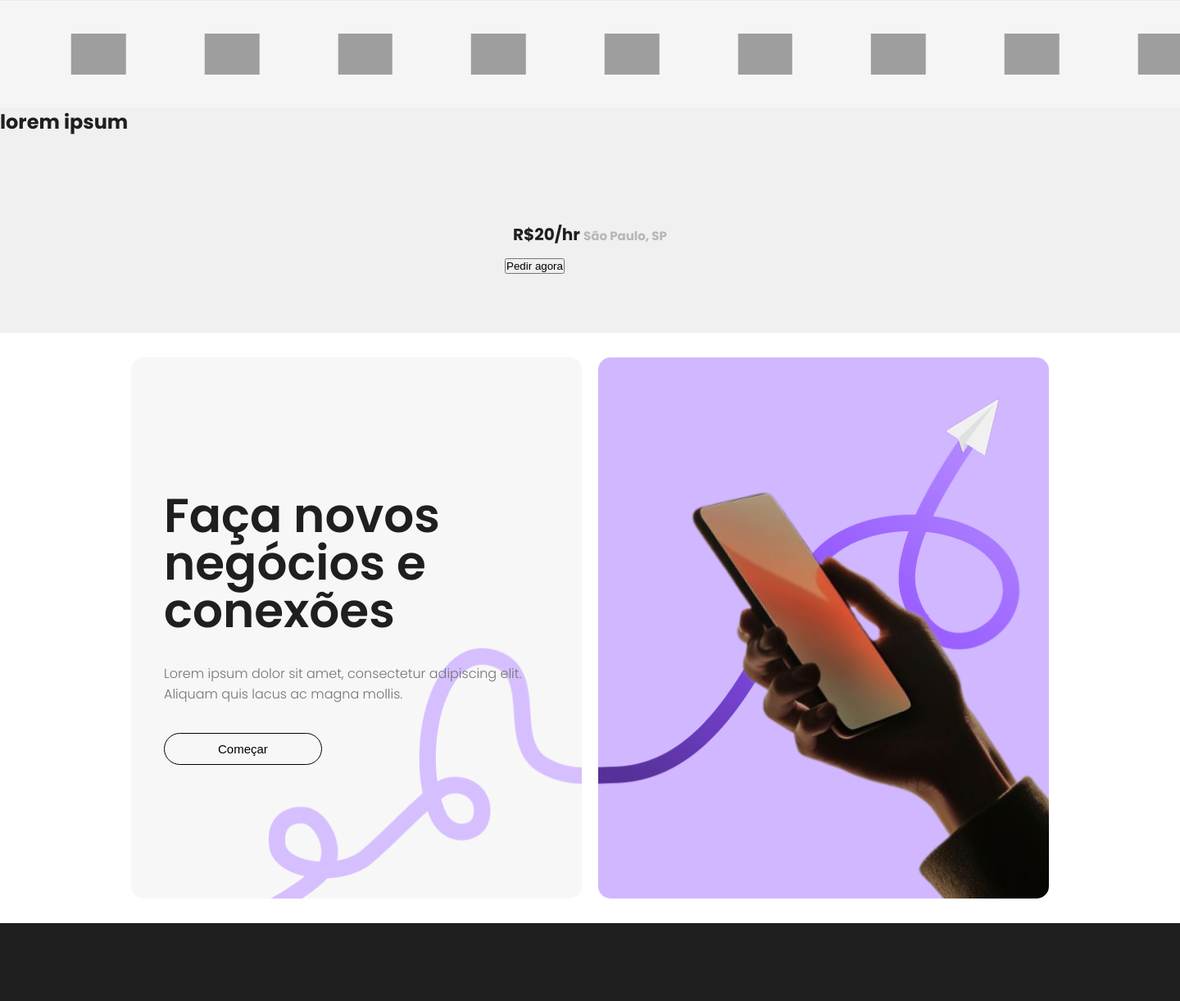
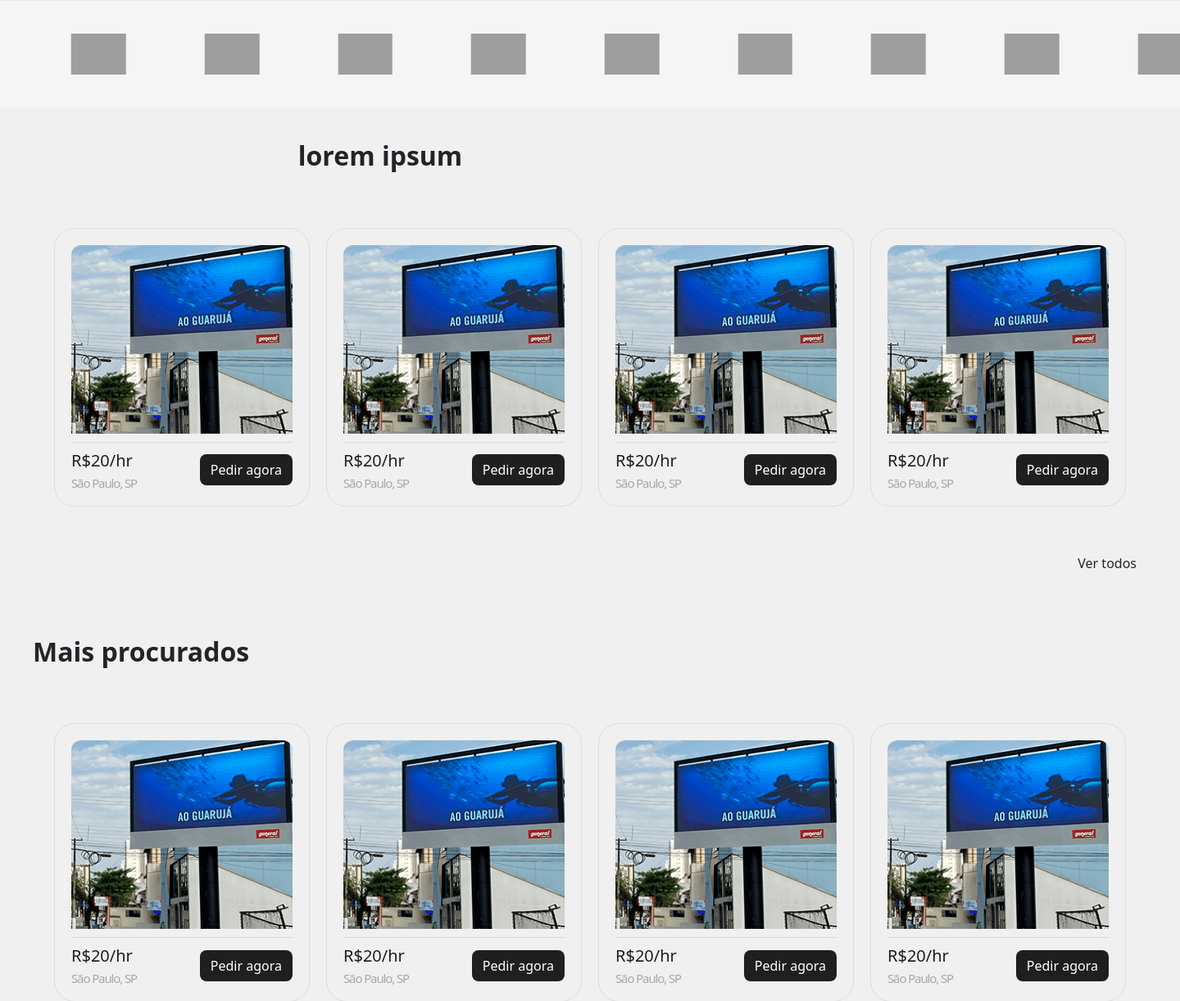
Before and after one commit to senagab/LED-advertising-company, a PHP site: page / in a window 1440 px wide; the page is wider, and only the part inside the window is pictured. Shown: the part 1236-2457 px from the top of that part at 82% size. Run offline with PHP 8.4, Linux system fonts and the light colour scheme; grey boxes are pictures that could not be loaded.

Commit message:
feat: products section

```diff
--- a/index.html
+++ b/index.html
@@ -8,6 +8,7 @@
     <link rel="preconnect" href="https://fonts.googleapis.com">
     <link rel="preconnect" href="https://fonts.gstatic.com" crossorigin>
     <link href="https://fonts.googleapis.com/css2?family=Poppins:ital,wght@0,100;0,200;0,300;0,400;0,500;0,600;0,700;0,800;0,900;1,100;1,200;1,300;1,400;1,500;1,600;1,700;1,800;1,900&display=swap" rel="stylesheet">
+    <link href="https://cdn.jsdelivr.net/npm/bootstrap@5.3.8/dist/css/bootstrap.min.css" rel="stylesheet" integrity="sha384-sRIl4kxILFvY47J16cr9ZwB07vP4J8+LH7qKQnuqkuIAvNWLzeN8tE5YBujZqJLB" crossorigin="anonymous">
 </head>
 <body>
 
@@ -179,25 +180,182 @@
     <!-- PRODUCTS -->
 
     <section class="products">
+        <div class="products-title-container">
+            <div></div>
             <h2>
                 lorem ipsum
             </h2>
+        </div>
         <div class="products-container">
             <div class="products-item">
-                <img src="" alt="" class="product-image">
+                <img src="./assets/images/products/product-1.png" alt="" class="product-image">
                 <div class="divisor"></div>
                 <div class="product-detail">
+                    <div class="product-detail-text">
                         <h3>
                             R$20/hr
-                        <span class="city">
+                        </h3>
+                        <div class="city">
                             São Paulo, SP
-                        </span>
-                    </h3>
-                    <button class="btn-buy">
+                        </div>
+                    </div>
+                    <div class="product-detail-button">
+                        <button class="btn">
                             Pedir agora
                         </button>
                     </div>
                 </div>
+            </div>
+            <div class="products-item">
+                <img src="./assets/images/products/product-1.png" alt="" class="product-image">
+                <div class="divisor"></div>
+                <div class="product-detail">
+                    <div class="product-detail-text">
+                        <h3>
+                            R$20/hr
+                        </h3>
+                        <div class="city">
+                            São Paulo, SP
+                        </div>
+                    </div>
+                    <div class="product-detail-button">
+                        <button class="btn">
+                            Pedir agora
+                        </button>
+                    </div>
+                </div>
+            </div>
+            <div class="products-item">
+                <img src="./assets/images/products/product-1.png" alt="" class="product-image">
+                <div class="divisor"></div>
+                <div class="product-detail">
+                    <div class="product-detail-text">
+                        <h3>
+                            R$20/hr
+                        </h3>
+                        <div class="city">
+                            São Paulo, SP
+                        </div>
+                    </div>
+                    <div class="product-detail-button">
+                        <button class="btn">
+                            Pedir agora
+                        </button>
+                    </div>
+                </div>
+            </div>
+            <div class="products-item">
+                <img src="./assets/images/products/product-1.png" alt="" class="product-image">
+                <div class="divisor"></div>
+                <div class="product-detail">
+                    <div class="product-detail-text">
+                        <h3>
+                            R$20/hr
+                        </h3>
+                        <div class="city">
+                            São Paulo, SP
+                        </div>
+                    </div>
+                    <div class="product-detail-button">
+                        <button class="btn">
+                            Pedir agora
+                        </button>
+                    </div>
+                </div>
+            </div>
+        </div>
+        <div class="products-button-container">
+            <button class="btn">
+                Ver todos
+            </button>
+        </div>
+        <div class="products-title-container">
+            <h2>
+                Mais procurados
+            </h2>
+        </div>
+        <div class="products-container">
+            <div class="products-item">
+                <img src="./assets/images/products/product-1.png" alt="" class="product-image">
+                <div class="divisor"></div>
+                <div class="product-detail">
+                    <div class="product-detail-text">
+                        <h3>
+                            R$20/hr
+                        </h3>
+                        <div class="city">
+                            São Paulo, SP
+                        </div>
+                    </div>
+                    <div class="product-detail-button">
+                        <button class="btn">
+                            Pedir agora
+                        </button>
+                    </div>
+                </div>
+            </div>
+            <div class="products-item">
+                <img src="./assets/images/products/product-1.png" alt="" class="product-image">
+                <div class="divisor"></div>
+                <div class="product-detail">
+                    <div class="product-detail-text">
+                        <h3>
+                            R$20/hr
+                        </h3>
+                        <div class="city">
+                            São Paulo, SP
+                        </div>
+                    </div>
+                    <div class="product-detail-button">
+                        <button class="btn">
+                            Pedir agora
+                        </button>
+                    </div>
+                </div>
+            </div>
+            <div class="products-item">
+                <img src="./assets/images/products/product-1.png" alt="" class="product-image">
+                <div class="divisor"></div>
+                <div class="product-detail">
+                    <div class="product-detail-text">
+                        <h3>
+                            R$20/hr
+                        </h3>
+                        <div class="city">
+                            São Paulo, SP
+                        </div>
+                    </div>
+                    <div class="product-detail-button">
+                        <button class="btn">
+                            Pedir agora
+                        </button>
+                    </div>
+                </div>
+            </div>
+            <div class="products-item">
+                <img src="./assets/images/products/product-1.png" alt="" class="product-image">
+                <div class="divisor"></div>
+                <div class="product-detail">
+                    <div class="product-detail-text">
+                        <h3>
+                            R$20/hr
+                        </h3>
+                        <div class="city">
+                            São Paulo, SP
+                        </div>
+                    </div>
+                    <div class="product-detail-button">
+                        <button class="btn">
+                            Pedir agora
+                        </button>
+                    </div>
+                </div>
+            </div>
+        </div>
+        <div class="products-button-container">
+            <button class="btn">
+                Ver todos
+            </button>
         </div>
     </section>
 
--- a/src/style.css
+++ b/src/style.css
@@ -290,7 +290,15 @@ a:active .logo {
     background-color: #F0F0F0;
 }
 
-.produtcs h2 {
+.products-title-container {
+    display: grid;
+    grid-template-columns: 1fr 3.2fr;
+    flex-direction: row;
+    align-items: center;
+    padding: 40px;
+}
+
+.products h2 {
     font-size: 2em;
     font-weight: 600;
     text-align: left;
@@ -299,7 +307,7 @@ a:active .logo {
 .products-container {
     display: flex;
     justify-content: center;
-    padding: 40px 20px;
+    margin: 20px 20px;
     gap: 20px;
 }
 
@@ -307,36 +315,58 @@ a:active .logo {
     border-radius: 25px;
     color: #fff;
     text-align: left;
-    padding: 30px;
+    padding: 20px 20px 10px;
+    border: #ddd solid 1px;
 }
 
-.products-image {
-    border-radius: 25px;
+.products-item img {
+    border-radius: 12px 12px 0 0;
     width: 270px;
     height: 230px;
     object-fit: cover;
+    margin-bottom: 10px;
 }
 
 .product-detail {
-
+    border-top: #d9d9d9 solid 1px;
+    display: flex;
+    flex-direction: row;
+    justify-content: space-between;
+    align-items: center;
+    padding: 10px 0;
 }
 
 .product-detail h3 {
     color: #1f1f1f;
     font-size: 20px;
-    margin: 10px;
 }
 
 .city {
-    color: #B7B7B7;
+    color: #A8A8A8;
     font-size: 15px;
+    line-height: 15px;
+    font-weight: 500;
+    letter-spacing: -.07rem;
 }
 
-button .btn-buy {
+.product-detail-button button {
     padding: 20px 15x;
     border-radius: 8px;
+    border: 1px solid rgba(0, 0, 0, 0.0);
     color: #FFF;
     background-color: #1f1f1f;
+}
+
+.product-detail-button button:hover {
+    background-color: #fff;
+    border: 1px solid rgba(0, 0, 0, 1);
+    color: #1f1f1f;
+}
+
+.products-button-container {
+    display: flex;
+    justify-content: flex-end;
+    padding: 30px 40px;
 }
 
 /*
```
Also changed, not shown: assets/images/products/product-1.png (added). Lines whose indentation alone changed are shown as unchanged.
